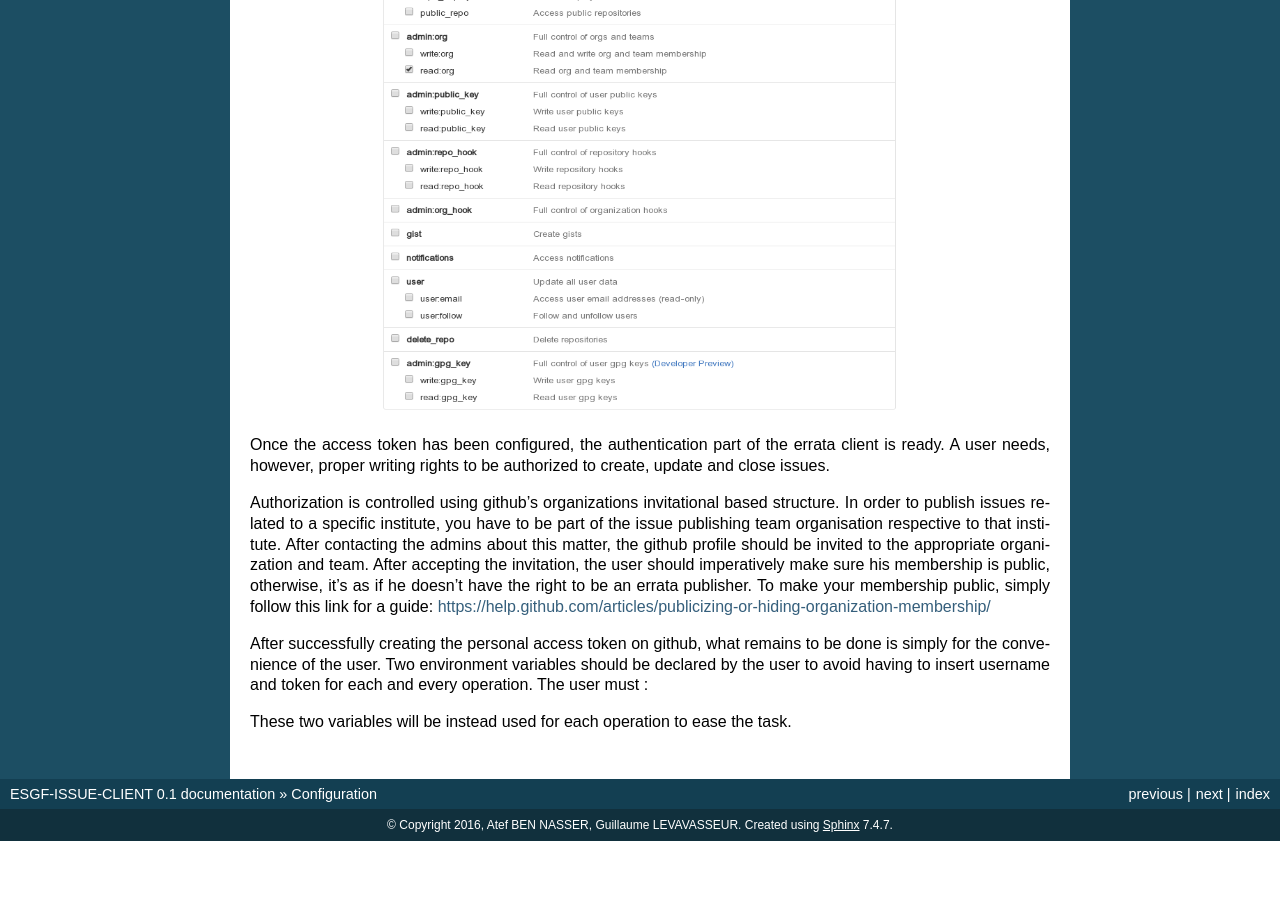
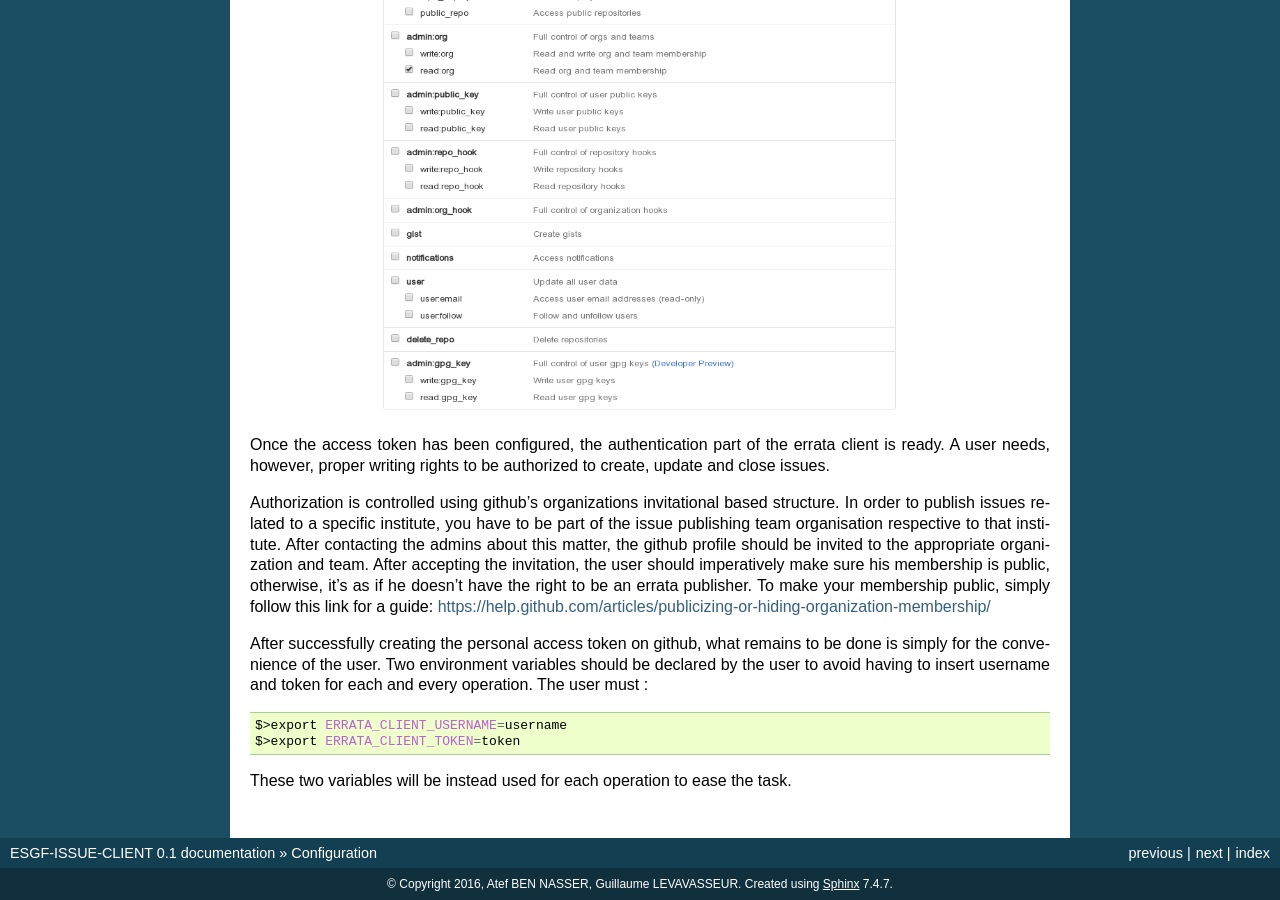
Before and after one commit to ES-DOC/esdoc-errata-client, a Sphinx documentation site: the page built from docs/configuration.rst, in a window 1280 px wide and 900 px high, scrolled down 933 px. Built offline with Sphinx 7.4.7, drawn with Linux system fonts in a browser that asks for light colours; before the commit the page ends 1774 px from its top, so only the background shows below that.

Commit message:
updated docs

```diff
--- a/docs/configuration.rst
+++ b/docs/configuration.rst
@@ -43,7 +43,9 @@ Two environment variables should be declared by the user to avoid having to inse
 The user must :
 
 .. code-block:: bash
-        >export ERRATA_CLIENT_USERNAME=*username*
-        >export ERRATA_CLIENT_TOKEN=*token*
+
+   $>export ERRATA_CLIENT_USERNAME=username
+   $>export ERRATA_CLIENT_TOKEN=token
+
 
 These two variables will be instead used for each operation to ease the task.
--- a/setup.py
+++ b/setup.py
@@ -1,7 +1,7 @@
 from setuptools import setup, find_packages
 
 setup(name='esgissue-client',
-      version='0.1.11.1',
+      version='0.1.11.2',
       description='Local client to create, update, close and retrieve ESGF issues',
       author='Levavasseur Guillaume',
       author_email='glipsl@ipsl.jussieu.fr',
```
Also changed, not shown: 1 other file.
